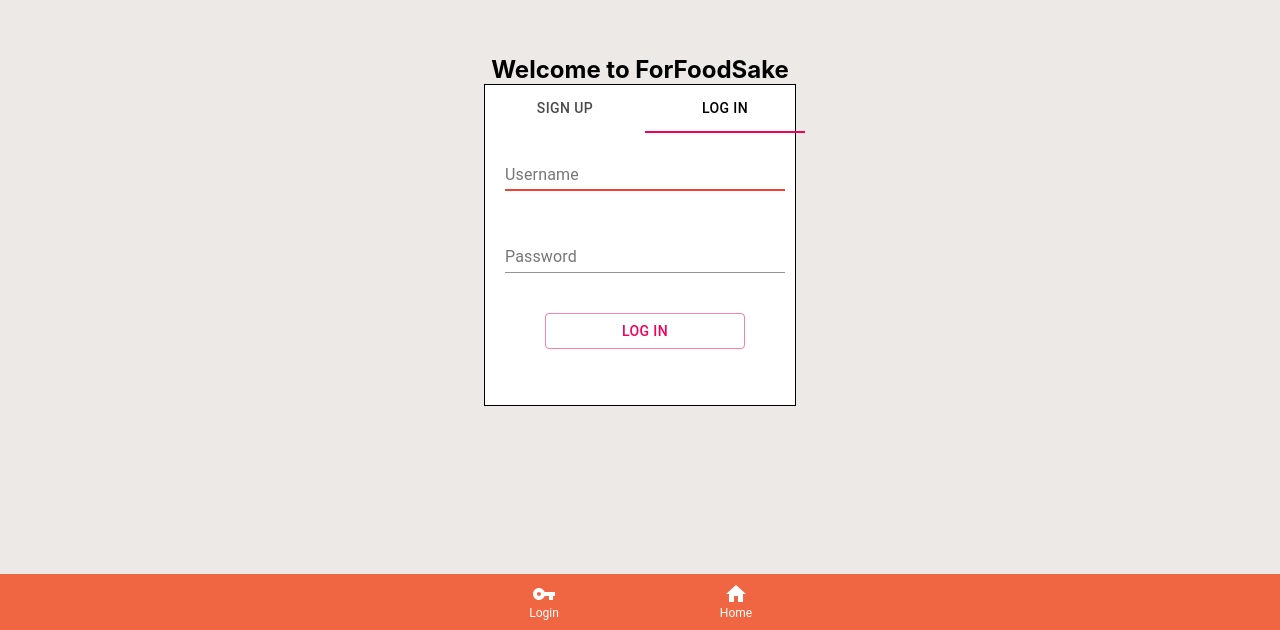
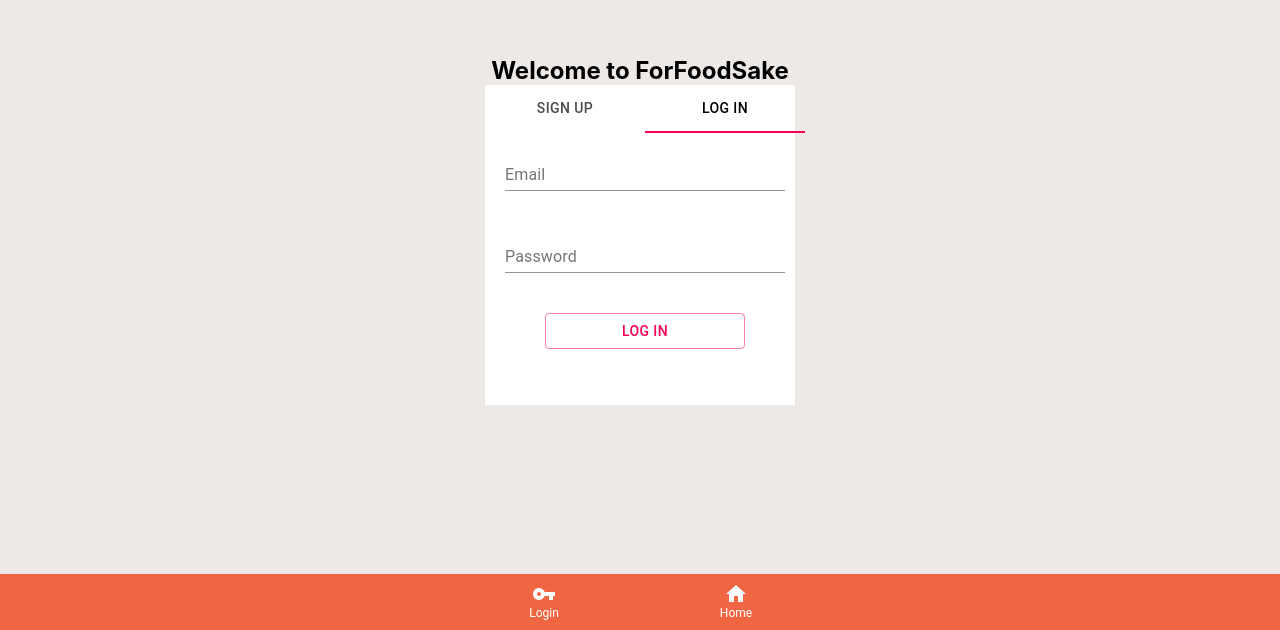
Before and after one commit to rixiobarrios/forfoodsake-frontend, a React (Create React App) app: page /forfoodsake-frontend/login in a window 1280 px wide. Shown: the part 170-800 px from the top of the page. Built offline with nearby package versions, Linux system fonts and the light colour scheme.

Commit message:
add logic

```diff
--- a/src/components/AccountForm.js
+++ b/src/components/AccountForm.js
@@ -24,7 +24,6 @@ const useStyles = makeStyles(theme => ({
         background: '#EDE9E7'
     },
     form: {
-    border: '1px solid black',
         height: 320,
         width: 310,
         background: '#fff'
@@ -130,6 +129,7 @@ const AccountForm = ({ url, setUser }) => {
             })
                 .then(res => res.json())
                 .then(data => {
+                    console.log('data', data);
                     setUser(data);
                     history.push('/');
                 });
--- a/src/components/LoginForm.js
+++ b/src/components/LoginForm.js
@@ -57,7 +57,7 @@ const LoginForm = ({
   passwordString,
   setEmailString,
   setPasswordString,
-  validName,
+  validEmail,
   validPassword,
   logIn
 }) => {
@@ -66,9 +66,9 @@ const LoginForm = ({
     <>
       <Box className={classes.formContent}>
         <FormControl>
-          <InputLabel htmlFor="my-input1">Username</InputLabel>
+          <InputLabel htmlFor="my-input1">Email</InputLabel>
           <Input
-            error={!validName}
+            error={!validEmail}
             value={emailString}
             onChange={e => setEmailString(e.target.value)}
             id="my-input1"
--- a/src/components/SignupForm.js
+++ b/src/components/SignupForm.js
@@ -61,11 +61,11 @@ const SignupForm = props => {
                 <FormControl>
                     <InputLabel htmlFor="my-input1">Email</InputLabel>
                     <Input
-            error={!props.validName}
+                        error={!props.validEmail}
                         value={props.emailString}
                         onChange={e => props.setEmailString(e.target.value)}
                         id="my-input1"
-            type="text"
+                        type="email"
                         aria-describedby="my-helper-text"
                     />
                 </FormControl>
@@ -80,11 +80,15 @@ const SignupForm = props => {
                     />
                 </FormControl>
                 <FormControl>
-          <InputLabel htmlFor="my-input2">Confirm password</InputLabel>
+                    <InputLabel htmlFor="my-input2">
+                        Confirm password
+                    </InputLabel>
                     <Input
                         error={!props.passwordMatch}
                         value={props.confirmPasswordString}
-            onChange={e => props.setConfirmPasswordString(e.target.value)}
+                        onChange={e =>
+                            props.setConfirmPasswordString(e.target.value)
+                        }
                         type="password"
                         id="my-input2"
                     />
```
Lines whose indentation alone changed are shown as unchanged.
